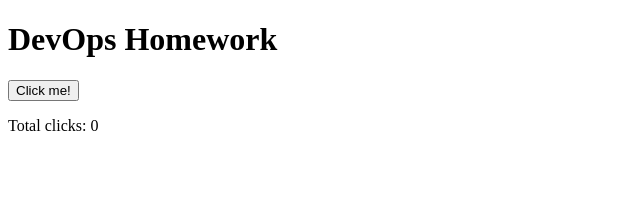
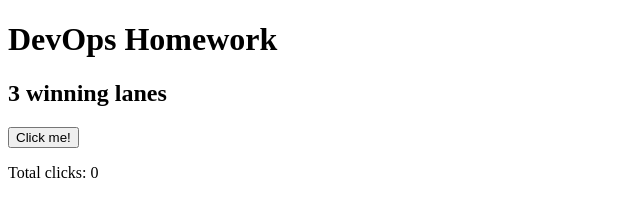
Before and after one commit to T-Angeleski/KIII_HW1, a plain HTML site: page index.html in a window 1280 px wide. Shown: the whole page, without its empty margins (0-640 px from the left). Drawn offline with Linux system fonts and the light colour scheme.

Commit message:
worst  change ever

```diff
--- a/index.html
+++ b/index.html
@@ -7,6 +7,7 @@
 <body>
     <div>
         <h1>DevOps Homework</h1>
+	<h2>3 winning lanes</h2>
         <button id="counter" onclick="increaseCounter()">Click me!</button>
         <p>Total clicks: <span id="total">0</span></p>
     </div>
```
